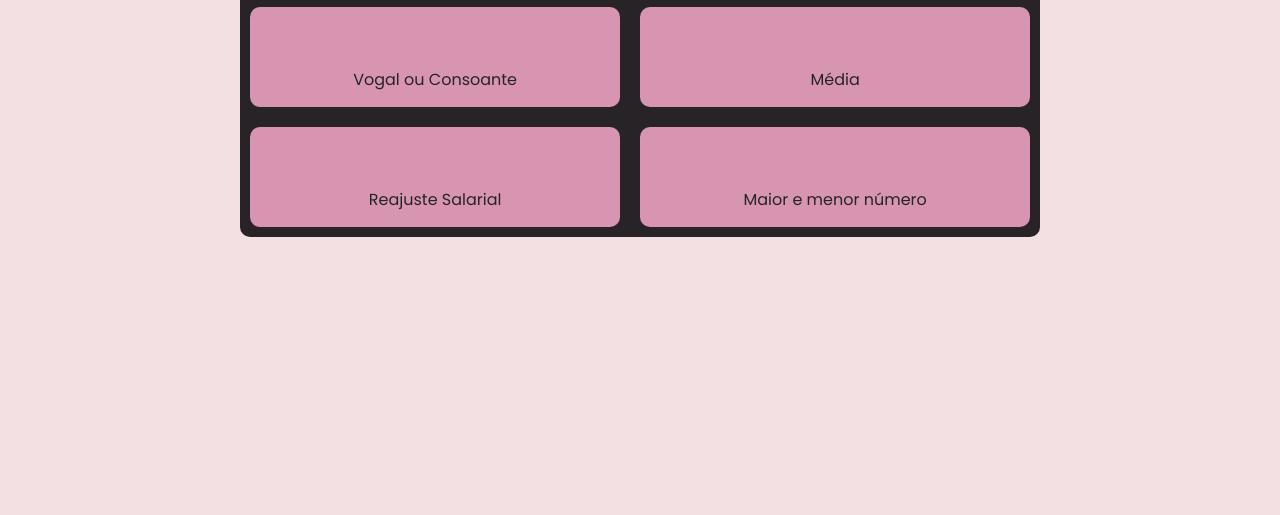
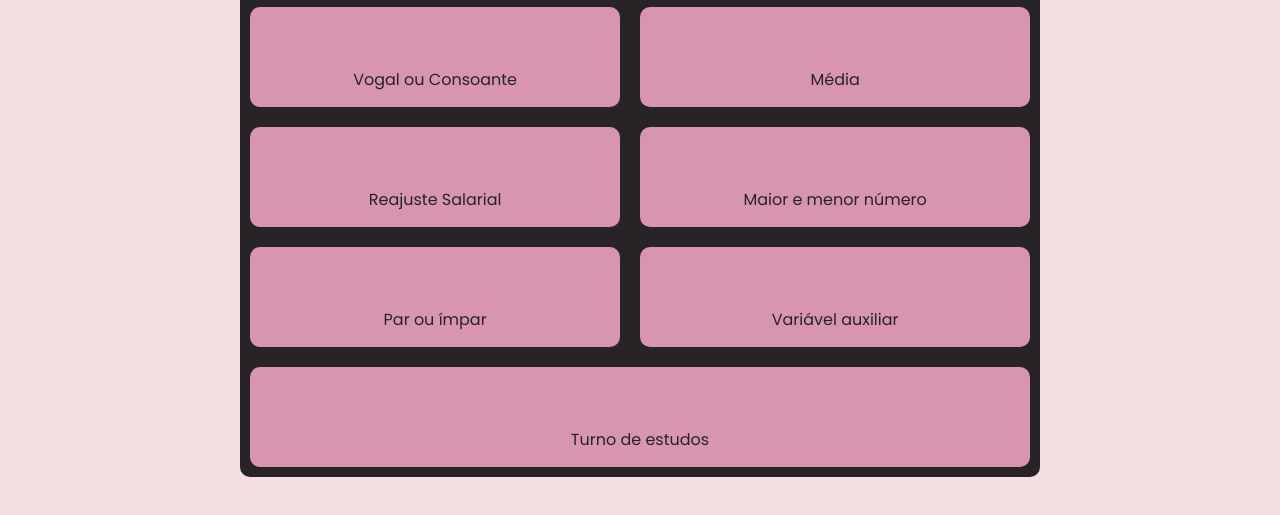
Before and after one commit to pr4d0juh/javascript, a plain HTML site: page index.html in a window 1280 px wide. Shown: the part 159-674 px from the top of the page. Drawn offline with nearby package versions, Linux system fonts and the light colour scheme; a web font is replaced by a local one.

Commit message:
index e exercicios
- inseridos no index os exercicios que faltavam
- continuado o exercicio de equação

```diff
--- a/Exercícios - treino/equação/equacao.js
+++ b/Exercícios - treino/equação/equacao.js
@@ -9,4 +9,6 @@ function calcular(){
     var raiz2 = (- b - Math.sqrt(delta) ) / 2 * a
 
     res.innerHTML = `Equação inserida: ${a}x² + ${b}x + ${c} = 0`
+    res.innerHTML = `O valor de delta é: `
+    res.innerHTML = `O valor das raízes são respectivamente: `
 }
--- a/index.html
+++ b/index.html
@@ -29,6 +29,9 @@
 
         <div id="exercicios">
             <div class="link-area" id="vogal-consoante">
+                <div class="img">
+                    <img src="#" alt="">
+                </div>
                 <a class="link" href="Exercícios - treino/vogal ou consoante/vogal-ou-consoante.html">Vogal ou Consoante</a>
             </div>
 
@@ -52,6 +55,27 @@
                 </div>
                 <a class="link" href="Exercícios - treino/Maior e menor número/maior-e-menor.html">Maior e menor número</a>
             </div>
+
+            <div class="link-area" id="variavel-auxiliar">
+                <div class="img">
+                    <img src="#" alt="">
+                </div>
+                <a class="link" href="Exercícios - treino/variavel auxiliar/">Variável auxiliar</a>
+            </div>
+
+            <div class="link-area" id="par-impar">
+                <div class="img">
+                    <img src="#" alt="">
+                </div>
+                <a class="link" href="Exercícios - treino/Par ou impar/">Par ou ímpar</a>
+            </div>
+
+            <div class="link-area" id="turno-estudos">
+                <div class="img">
+                    <img src="#" alt="">
+                </div>
+                <a class="link" href="Exercícios - treino/Turno de estudos/">Turno de estudos</a>
+            </div>
         </div>
     </main>
 </body>
--- a/style.css
+++ b/style.css
@@ -118,7 +118,9 @@ div#exercicios{
     display: grid;
     grid-template-areas:
         "vogal media"
-        "salario maior";
+        "salario maior"
+        "par auxiliar"
+        "estudos estudos";
 }
 
 div.link-area{
@@ -146,3 +148,15 @@ div#media{
 div#maior-menor{
     grid-area: maior;
 }
+
+div#par-impar{
+    grid-area: par;
+}
+
+div#variavel-auxiliar{
+    grid-area: auxiliar;
+}
+
+div#turno-estudos{
+    grid-area: estudos;
+}
```
